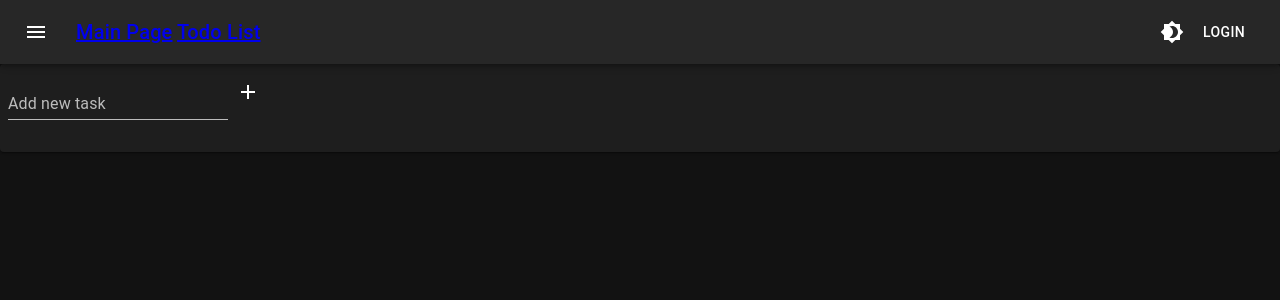
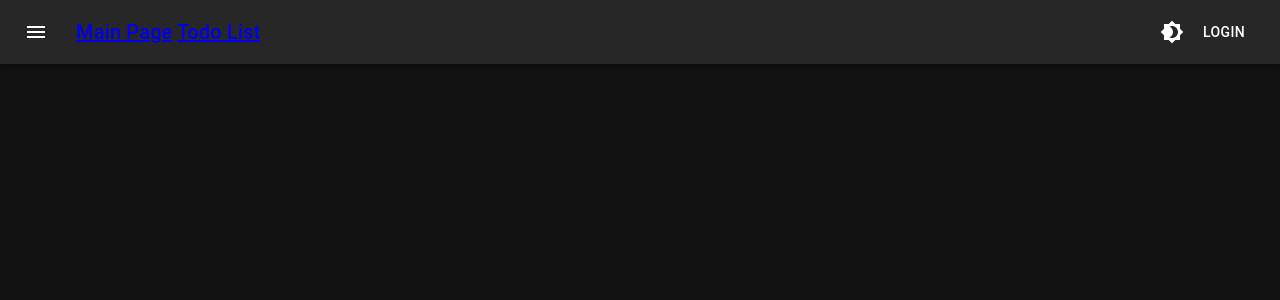
Before and after one commit to behzad-ahmadi/todo, a Next.js app: page /new_todo in a window 1280 px wide. Shown: the top 300 px of the page. Built offline with nearby package versions, Linux system fonts and the light colour scheme.

Commit message:
update file and component name

```diff
--- a/components/pages/newTodo/index.js
+++ b/components/pages/todo/index.js
@@ -12,7 +12,7 @@ import { useFormik } from 'formik';
 import * as React from 'react';
 import * as yup from 'yup';
 
-export default function NewTodo({ task }) {
+export default function todo({ task }) {
   const [items, setItems] = React.useState(task?.items || []);
   const [taskId, setTaskid] = React.useState();
 
--- a/pages/new_todo/index.js
+++ b/pages/new_todo/index.js
@@ -1,9 +1,9 @@
 import { useState } from 'react';
-import NewTodo from '../../components/pages/newTodo';
+import todo from '../../components/pages/todo';
 
 export default function NewTodoPage() {
   const [task, setTask] = useState();
 
   console.log('task Page', task);
-  return <NewTodo task={task} />;
+  return <todo task={task} />;
 }
```
